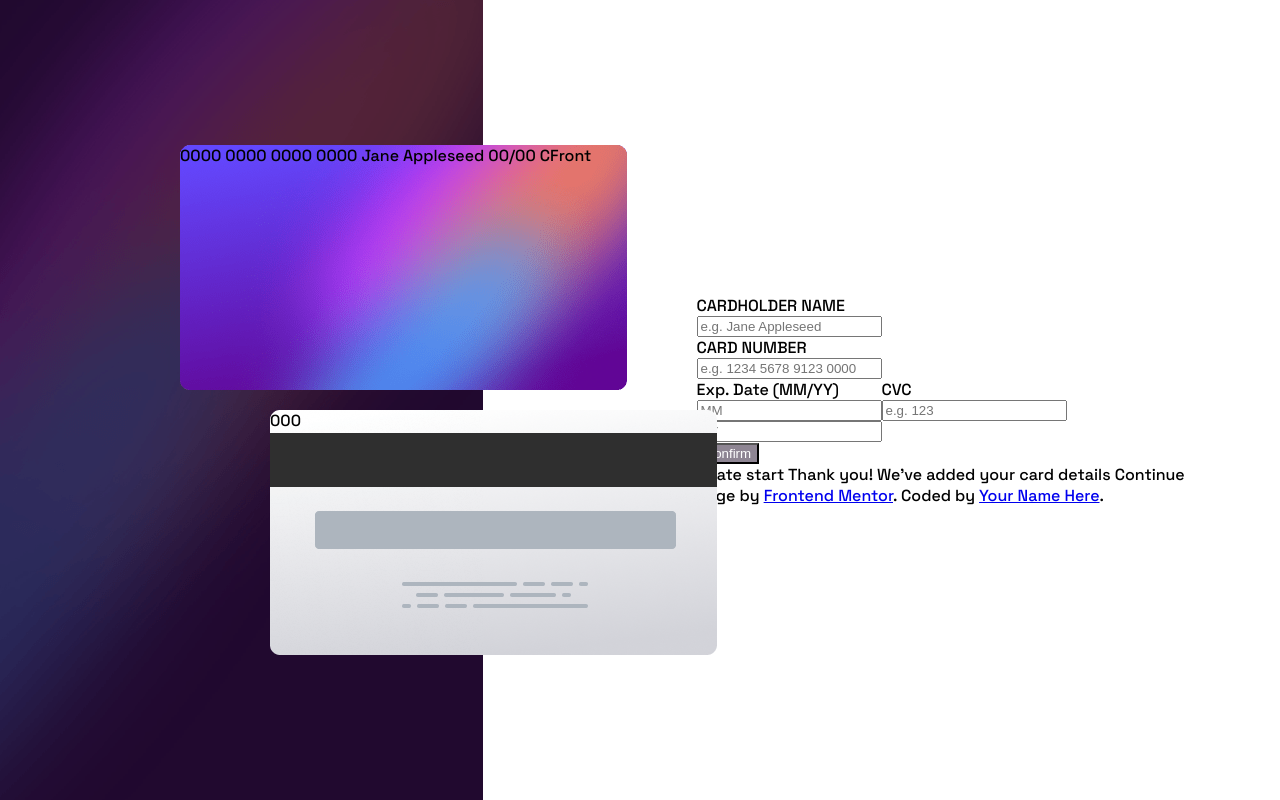
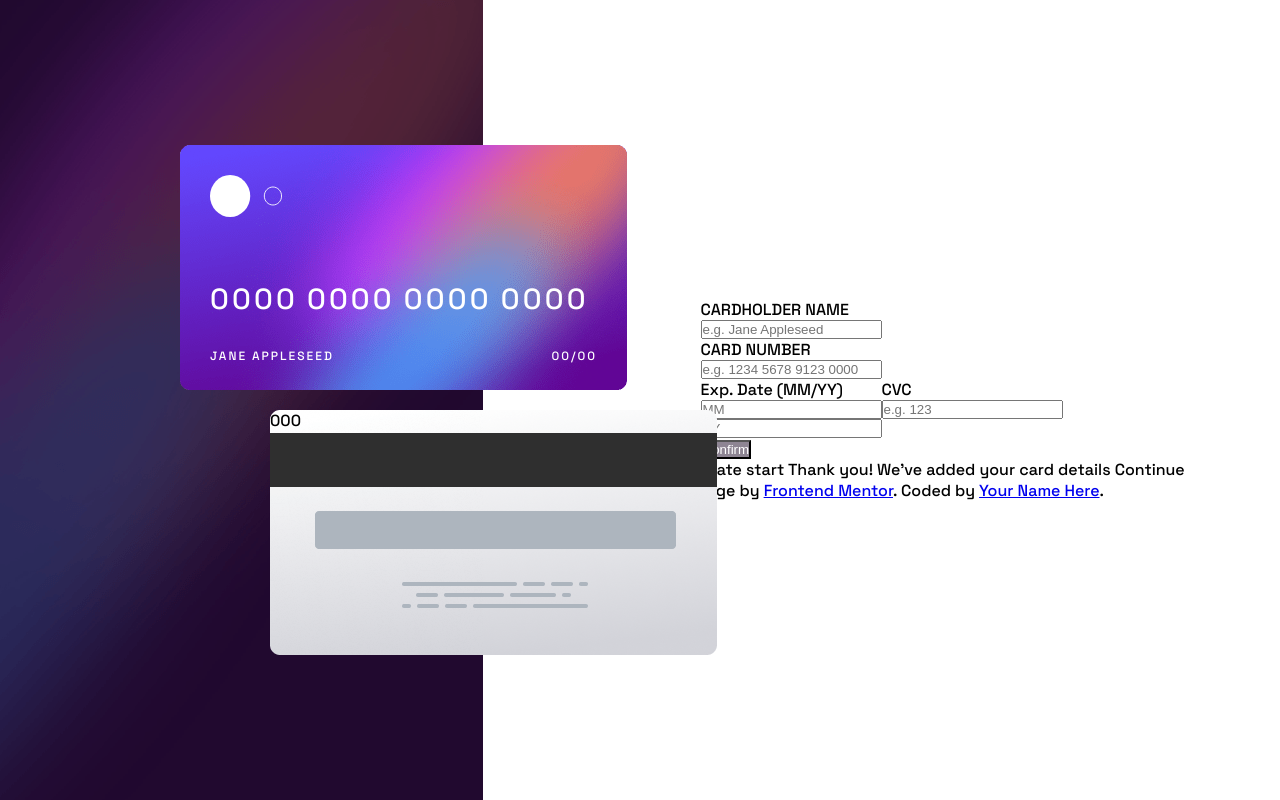
Before and after one commit to Capuccio/interactive-card, a Next.js app: page / in a window 1280 px wide. Built offline with nearby package versions, Linux system fonts and the light colour scheme.

Commit message:
feat: card frot side styled

```diff
--- a/src/app/components/CFront/CFront.styles.ts
+++ b/src/app/components/CFront/CFront.styles.ts
@@ -4,4 +4,43 @@ export const CFrontContainer = styled.div`
 	background-image: url('/bg-card-front.png');
 	width: 447px;
 	height: 245px;
+	display: flex;
+	flex-direction: column;
+	position: relative;
 `
+
+export const CFrontTop = styled.div`
+	padding: 30px;
+`
+
+export const CFrontBottom = styled.div`
+	position: absolute;
+	width: 100%;
+	display: flex;
+	flex-direction: column;
+	gap: 30px;
+	padding: 0 30px 26px;
+	bottom: 0px;
+	color: hsl(0, 0%, 100%);
+`
+
+export const CFrontBottomNumbersContainer = styled.div`
+	display: flex;
+	gap: 9px;
+	font-size: 1.82rem;
+`
+
+export const CFrontBottomNumbers = styled.span`
+	letter-spacing: 0.20rem;
+`
+
+export const CFrontBottomInfo = styled.div`
+	display: flex;
+	justify-content: space-between;
+	letter-spacing: 2px;
+	font-size: 12px;
+`
+
+export const CFrontBottomName = styled.span`
+	text-transform: uppercase;
+`
--- a/src/app/components/CFront/CFront.tsx
+++ b/src/app/components/CFront/CFront.tsx
@@ -1,14 +1,44 @@
-import { CFrontContainer } from "./CFront.styles";
+import Image from "next/image";
+import {
+	CFrontBottom,
+	CFrontBottomInfo,
+	CFrontBottomName,
+	CFrontBottomNumbers,
+	CFrontBottomNumbersContainer,
+	CFrontContainer,
+	CFrontTop
+} from "./CFront.styles";
 
 export default function CFront() {
 	return (
-		<>
-			<CFrontContainer>
-				0000 0000 0000 0000
-				Jane Appleseed
-				00/00
-				CFront
-			</CFrontContainer>
-		</>
+		<CFrontContainer>
+			<CFrontTop>
+				<Image alt="a" src="/card-logo.svg" width={72} height={42} />
+			</CFrontTop>
+			<CFrontBottom>
+				<CFrontBottomNumbersContainer>
+					<CFrontBottomNumbers>
+						0000
+					</CFrontBottomNumbers>
+					<CFrontBottomNumbers>
+						0000
+					</CFrontBottomNumbers>
+					<CFrontBottomNumbers>
+						0000
+					</CFrontBottomNumbers>
+					<CFrontBottomNumbers>
+						0000
+					</CFrontBottomNumbers>
+				</CFrontBottomNumbersContainer>
+				<CFrontBottomInfo>
+					<CFrontBottomName>
+						Jane Appleseed
+					</CFrontBottomName>
+					<span>
+						00/00
+					</span>
+				</CFrontBottomInfo>
+			</CFrontBottom>
+		</CFrontContainer>
 	)
 }
--- a/src/app/global.styles.ts
+++ b/src/app/global.styles.ts
@@ -2,8 +2,12 @@
 import { createGlobalStyle } from 'styled-components';
 
 export const GlobalStyles = createGlobalStyle`
-	* {
+	*,
+	*::before,
+	*::after {
 		box-sizing: border-box;
+		margin: 0;
+		padding: 0;
 	}
 
 	html,
```
